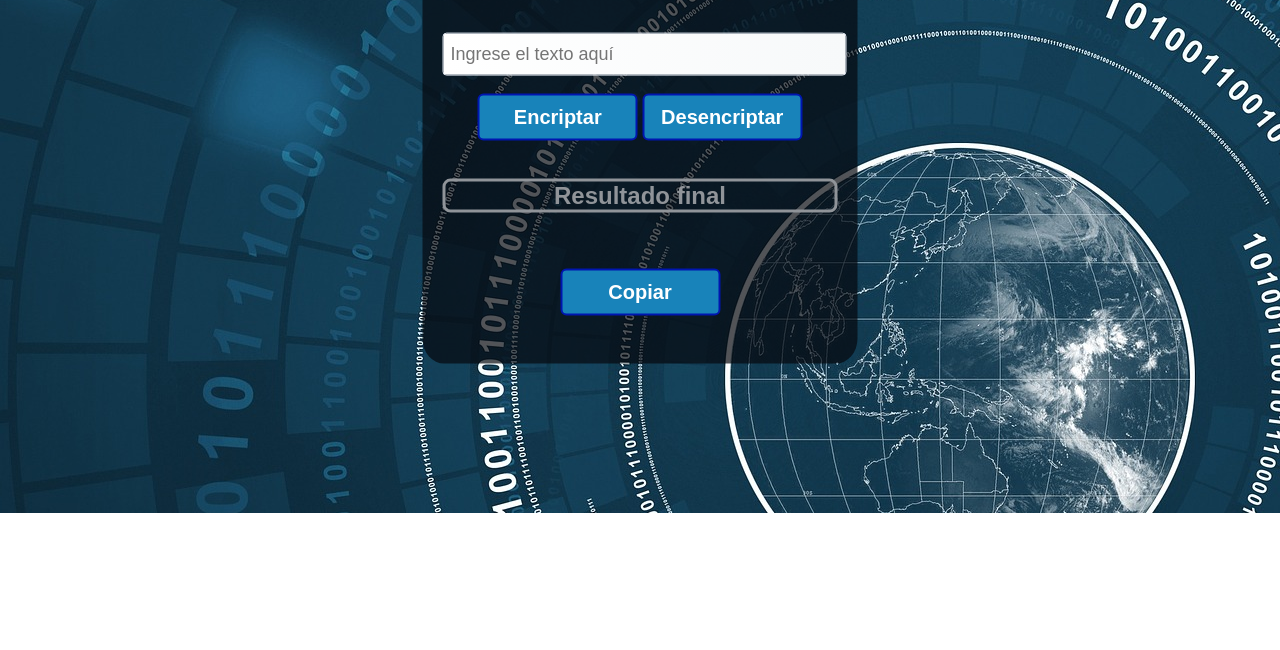
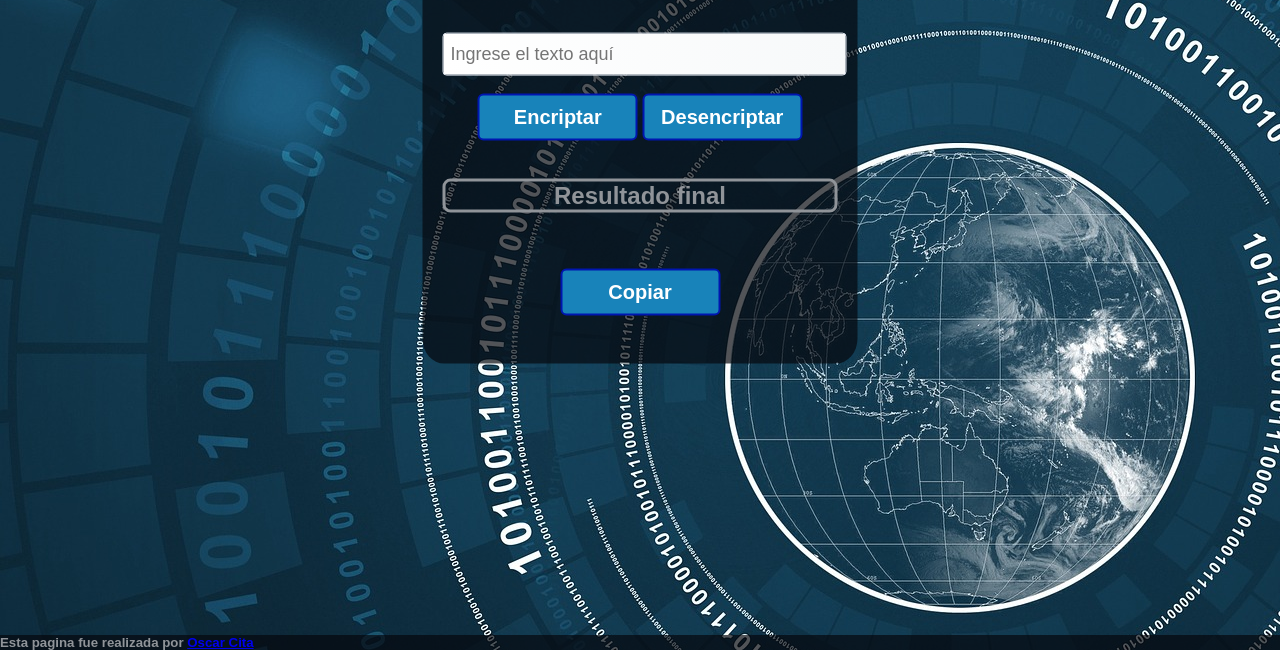
Before and after one commit to citagrs/Desafios_Oracle, a plain HTML site: page Encriptador/index.html in a window 1280 px wide. Shown: the part 287-937 px from the top of the page. Before the commit the page ends 800 px from the top, so only its background shows below. Drawn offline with Linux system fonts and the light colour scheme.

Commit message:
implementacion pie de nota

```diff
--- a/Encriptador/index.html
+++ b/Encriptador/index.html
@@ -35,7 +35,7 @@
 
     </script>
 
-    <h6>Esta pagina fue realizada por <a href="http://www.linkedin.com/in/b1cita">Oscar Cita</a></h6>
+    <h5>Esta pagina fue realizada por <a href="http://www.linkedin.com/in/b1cita">Oscar Cita</a></h5>
 
 </body>
 </html>
--- a/Encriptador/media.css
+++ b/Encriptador/media.css
@@ -53,6 +53,15 @@ h2 {
     border-style: solid;
     border-radius: 8px;
 }
+h5 {
+    color: #909499;
+    border-color: #909499;
+    background: rgba(5, 7, 12, 0.685);
+    position: relative;
+    top: 900px;
+
+
+}
 .textbox
   {
   border: 1px solid #DBE1EB;
```
